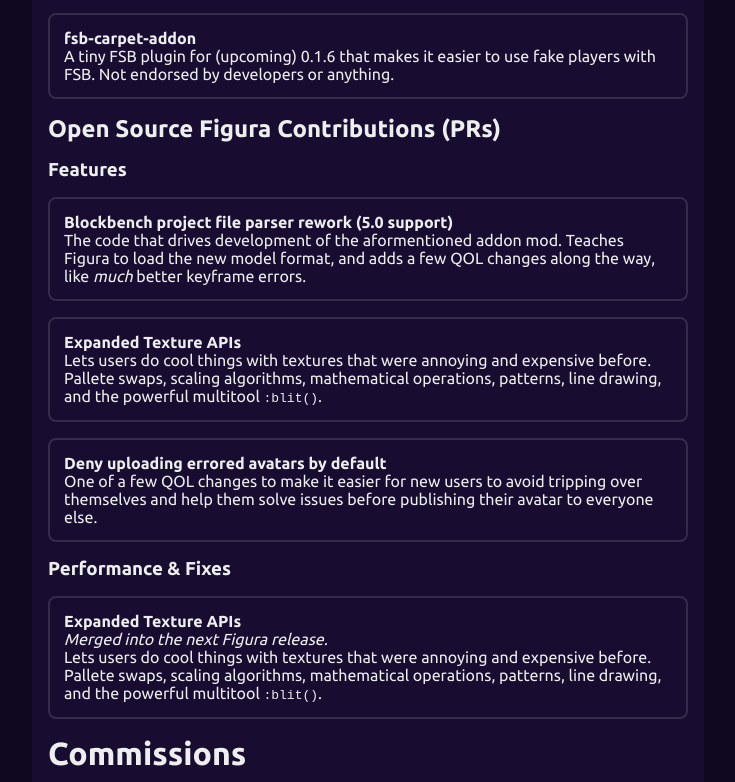
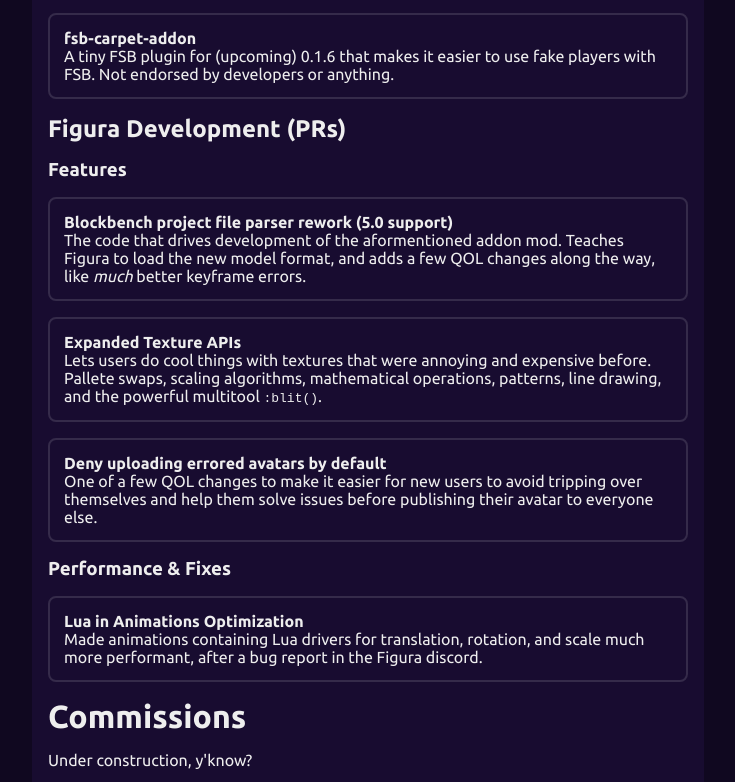
Before and after one commit to penguinencounter/comm, a website with bundled scripts: page src/index.html in a window 1280 px wide. Shown: the part 710-1492 px from the top of the page, without its empty margins (272-1007 px from the left). Built offline with nearby package versions, Linux system fonts and the light colour scheme.

Commit message:
Update portfolio

```diff
--- a/src/index.html
+++ b/src/index.html
@@ -14,7 +14,7 @@
             <ul>
                 <li class="-virtual"><h3>Contents</h3></li>
                 <li><a href="#folio-addons">Figura Addons</a></li>
-                <li><a href="#folio-prs">Figura Open Source Contributions</a></li>
+                <li><a href="#folio-prs">Figura Development</a></li>
                 <li><a href="#comms">Commissions</a></li>
             </ul>
         </nav>
@@ -50,10 +50,10 @@
             </a>
         </section>
 
-        <h2 id="folio-prs">Open Source Figura Contributions (PRs)</h2>
+        <h2 id="folio-prs">Figura Development (PRs)</h2>
         <h3>Features</h3>
         <section class="gallery">
-            <a href="https://github.com/FiguraMC/Figura/pull/254" class="card card-minor">
+            <a href="https://github.com/FiguraMC/Figura/pull/448" class="card card-minor">
                 <h4>Blockbench project file parser rework (5.0 support)</h4>
                 <p>
                     The code that drives development of the aformentioned addon mod.
@@ -81,13 +81,11 @@
 
         <h3>Performance & Fixes</h3>
         <section class="gallery">
-            <a href="https://github.com/FiguraMC/Figura/pull/254" class="card card-minor">
-                <h4>Expanded Texture APIs</h4>
+            <a href="https://github.com/FiguraMC/Figura/pull/381" class="card card-minor">
+                <h4>Lua in Animations Optimization</h4>
                 <p>
-                    <em>Merged into the next Figura release.</em><br>
-                    Lets users do cool things with textures that were annoying and expensive before.
-                    Pallete swaps, scaling algorithms, mathematical operations, patterns, line drawing,
-                    and the powerful multitool <code>:blit()</code>.
+                    Made animations containing Lua drivers for translation, rotation, and scale
+                    much more performant, after a bug report in the Figura discord.
                 </p>
             </a>
         </section>
```
